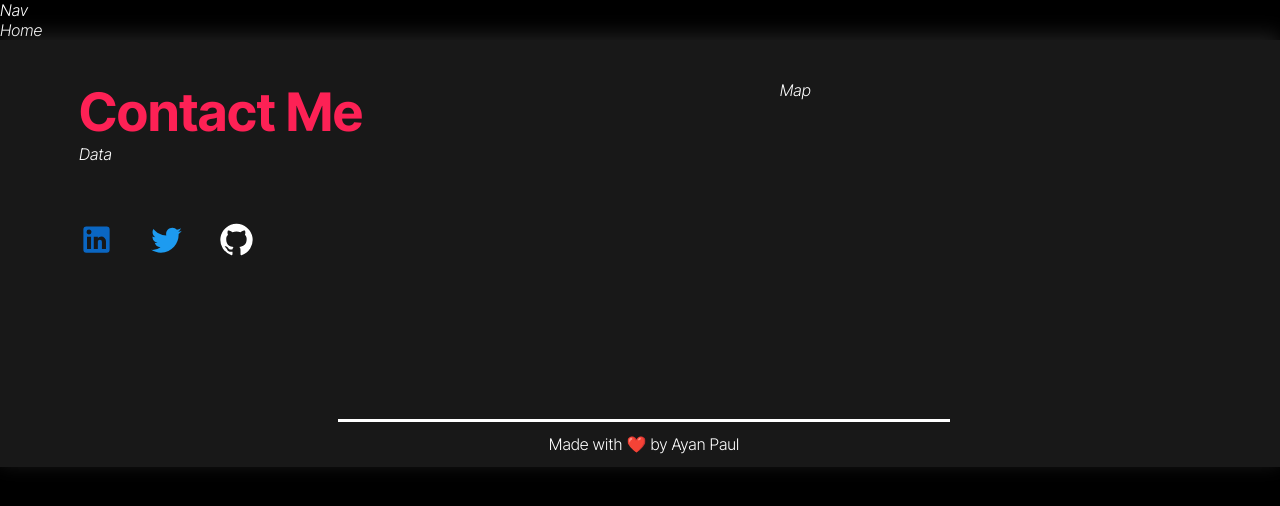
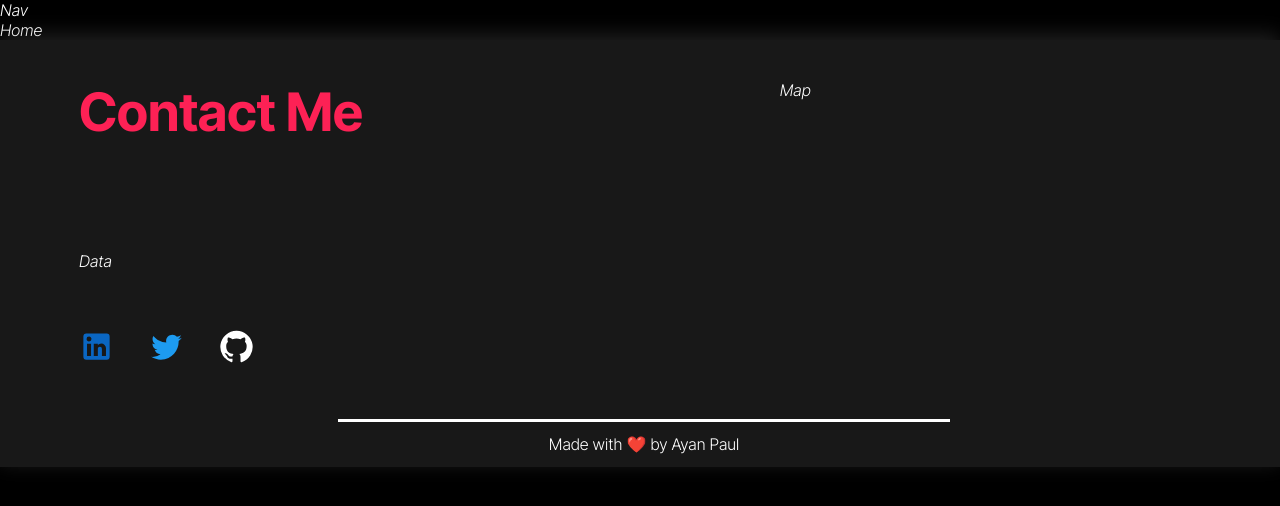
Before and after one commit to Ayanpaul11/Portfolio, a React (Create React App) app: page / in a window 1280 px wide. Shown: the top 506 px of the page. Built offline with nearby package versions, Linux system fonts and the light colour scheme.

Commit message:
Update Footer.module.css

```diff
--- a/src/Components/Css/Footer.module.css
+++ b/src/Components/Css/Footer.module.css
@@ -35,6 +35,7 @@
     font-size: 53px;
     line-height: 64px;
     color: #fd2155;
+    margin-bottom: 107px;
 }
 
 .TopDiv {
@@ -44,7 +45,6 @@
 
 .LeftDiv {
     width: 55%;
-    margin-bottom: 107px;
 }
 
 .SocialDiv {
```
